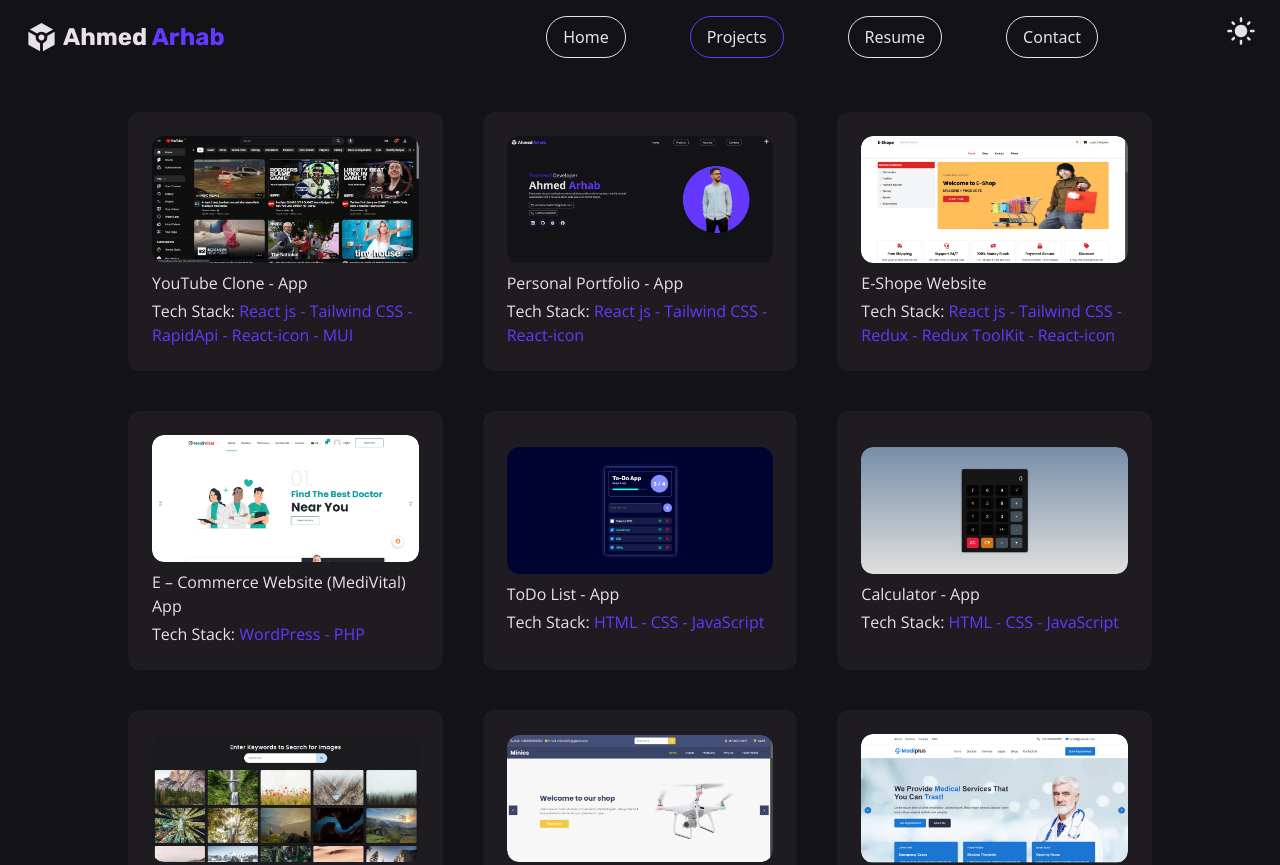
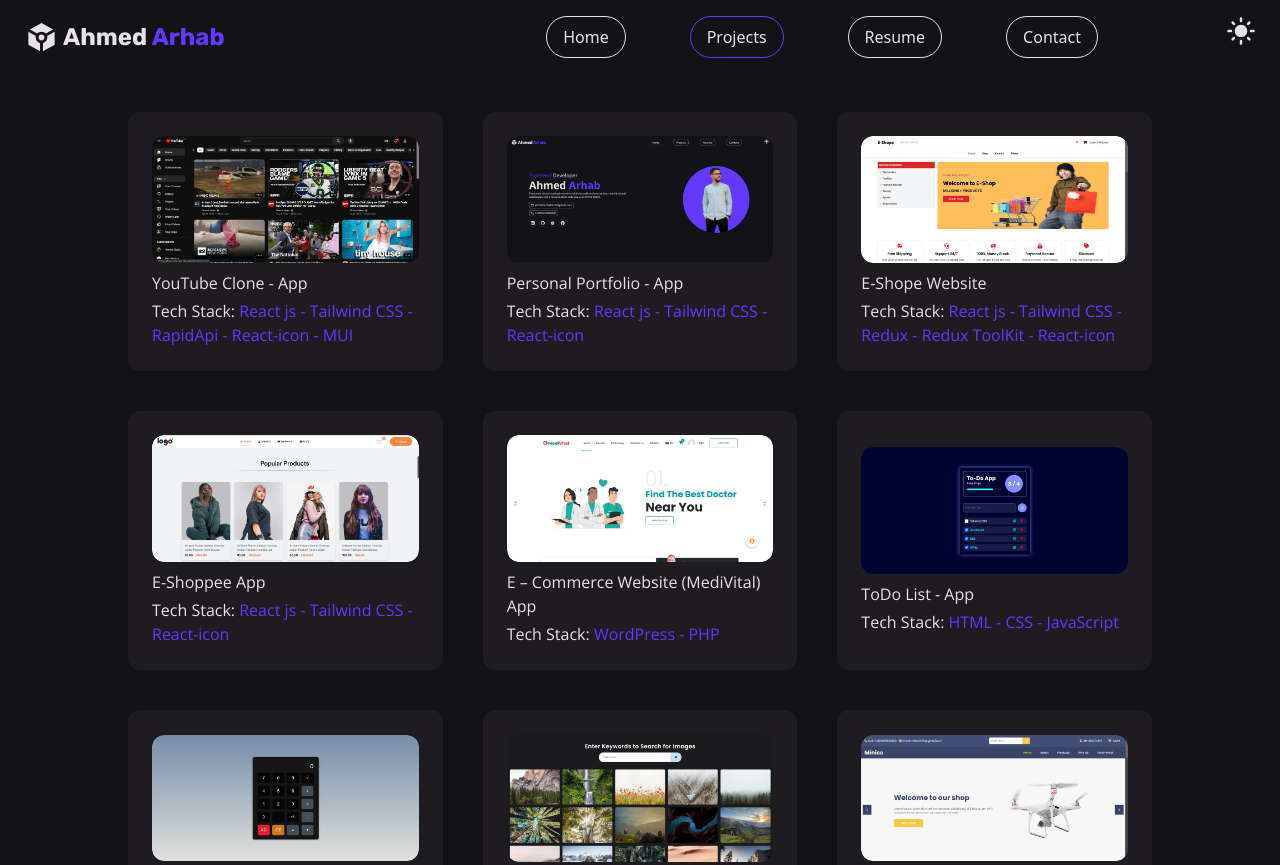
Before and after one commit to ar7ab/Portfolio-App, a React (Vite) app: page /#/project in a window 1280 px wide. Shown: the top 865 px of the page. Built offline with nearby package versions, Linux system fonts and the light colour scheme.

Commit message:
Update Projects

```diff
--- a/src/pages/Projects.jsx
+++ b/src/pages/Projects.jsx
@@ -3,14 +3,15 @@ import Navbar from "../components/Navbar/Navbar";
 import { DarkModeContext } from "../context/DarkModeContext";
 import YT_ProjectImg from "../assets/YouTube_Project.webp";
 import ToDo_ListImg from "../assets/Todo-List.webp";
-import CalculatorImg from "../assets/calculatorImg.webp"
-import SearchImg from "../assets/SearchImg.webp"
-import PortfolioImg from "../assets/Portfolio_Img.webp"
+import CalculatorImg from "../assets/calculatorImg.webp";
+import SearchImg from "../assets/SearchImg.webp";
+import PortfolioImg from "../assets/Portfolio_Img.webp";
 import MediVitalImg from "../assets/MediVital_Img.webp";
-import MinicsImg from "../assets/MinicsImg.webp"
-import MediPlusImg from "../assets/MediPlus.webp"
-import DashboaedImg from "../assets/Dashboard.webp"
-import E_ShopeImg from "../assets/E-shope.webp"
+import MinicsImg from "../assets/MinicsImg.webp";
+import MediPlusImg from "../assets/MediPlus.webp";
+import DashboaedImg from "../assets/Dashboard.webp";
+import E_ShopeImg from "../assets/E-shope.webp";
+import E_ShoppeeImg from "../assets/shoppee.webp";
 
 const projects = [
   {
@@ -36,48 +37,55 @@ const projects = [
   },
   {
     id: 4,
+    name: "E-Shoppee App",
+    img: E_ShoppeeImg,
+    stackTech: "React js - Tailwind CSS - React-icon",
+    link: "https://ar7ab.github.io/E-commerce-shpoe-/",
+  },
+  {
+    id: 5,
     name: "E – Commerce Website (MediVital) App",
     img: MediVitalImg,
     stackTech: "WordPress - PHP",
     link: "https://dev-medivital.pantheonsite.io/",
   },
   {
-        id: 5,
+    id: 6,
     name: "ToDo List - App",
     img: ToDo_ListImg,
     stackTech: "HTML - CSS - JavaScript",
     link: "https://ar7ab.github.io/ToDo-List-App/",
   },
   {
-        id: 6,
+    id: 7,
     name: "Calculator - App",
     img: CalculatorImg,
     stackTech: "HTML - CSS - JavaScript",
     link: "https://ar7ab.github.io/Calculator-App/",
   },
   {
-        id: 7,
+    id: 8,
     name: "Calculator - App",
     img: SearchImg,
     stackTech: "HTML - CSS - JavaScript",
     link: "https://ar7ab.github.io/search-image-engine/",
   },
   {
-        id: 8,
+    id: 9,
     name: "Minics Website",
     img: MinicsImg,
     stackTech: "HTML - CSS",
     link: "https://ar7ab.github.io/Minics-Website/",
   },
   {
-        id: 9,
+    id: 10,
     name: "MediPlus Website",
     img: MediPlusImg,
     stackTech: "HTML - CSS",
     link: "https://ar7ab.github.io/MediPlus-Website/",
   },
   {
-        id: 10,
+    id: 11,
     name: "Dashboard Website",
     img: DashboaedImg,
     stackTech: "HTML - CSS",
@@ -90,14 +98,16 @@ const Projects = () => {
 
   return (
     <div
-            className={`min-h-screen ${darkMode
+      className={`min-h-screen ${
+        darkMode
           ? "bg-dark-background text-dark-primary"
           : "bg-background text-black"
       } `}
     >
       <Navbar />
       <div
-                className={`projects grid grid-cols-1 md:grid-cols-3 gap-4 md:gap-10 px-6 md:px-32  relative py-8 top-20 font-open-sans w-full  ${darkMode
+        className={`projects grid grid-cols-1 md:grid-cols-3 gap-4 md:gap-10 px-6 md:px-32  relative py-8 top-20 font-open-sans w-full  ${
+          darkMode
             ? "bg-dark-background text-dark-primary"
             : "bg-background text-black"
         }`}
@@ -105,7 +115,8 @@ const Projects = () => {
         {projects.map((project) => (
           <div
             key={project.id}
-                        className={`project p-6 ${darkMode
+            className={`project p-6 ${
+              darkMode
                 ? "bg-[#1E1C21] hover:bg-[#2E2C30]"
                 : "bg-[#F6F0F9] hover:bg-[#E5DFE8]"
             }  flex flex-col justify-center items-center rounded-xl  transition-all duration-300 ease-linear cursor-pointer`}
@@ -117,14 +128,18 @@ const Projects = () => {
               </div>
               <div className="project-title mt-2">{project.name}</div>
               <div
-                                className={`project-category mt-1 ${darkMode ? "text-dark-secondary" : "text-secondary"
-
+                className={`project-category mt-1 ${
+                  darkMode ? "text-dark-secondary" : "text-secondary"
                 }`}
               >
-                                <span className={`${darkMode
-                                    ? "text-dark-primary"
-                                    : " text-black"
-                                    }`}>Tech Stack:</span> {project.stackTech}
+                <span
+                  className={`${
+                    darkMode ? "text-dark-primary" : " text-black"
+                  }`}
+                >
+                  Tech Stack:
+                </span>{" "}
+                {project.stackTech}
               </div>
             </a>
           </div>
```
Also changed, not shown: src/assets/shoppee.webp (added). Lines whose indentation alone changed are shown as unchanged.
